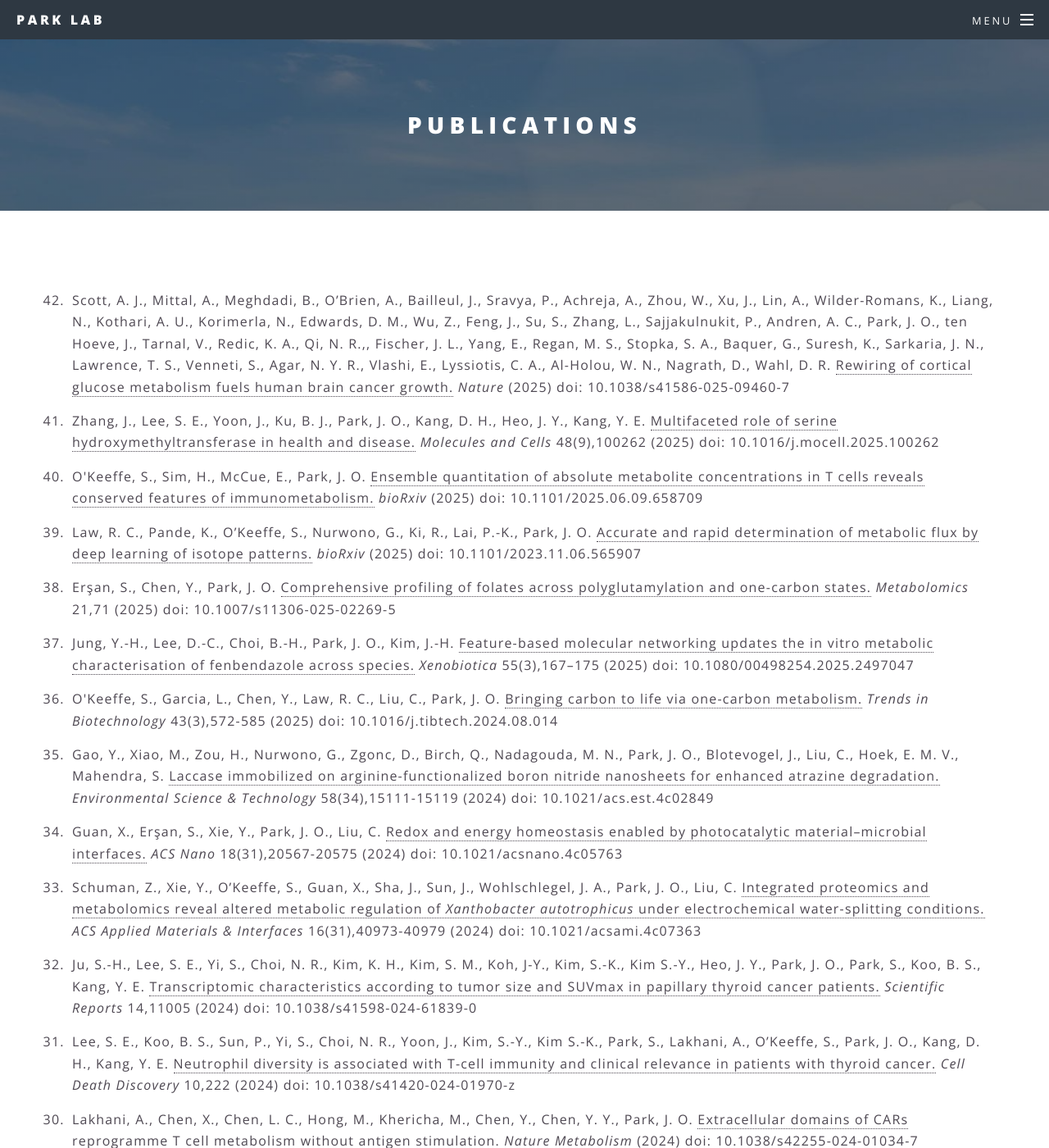
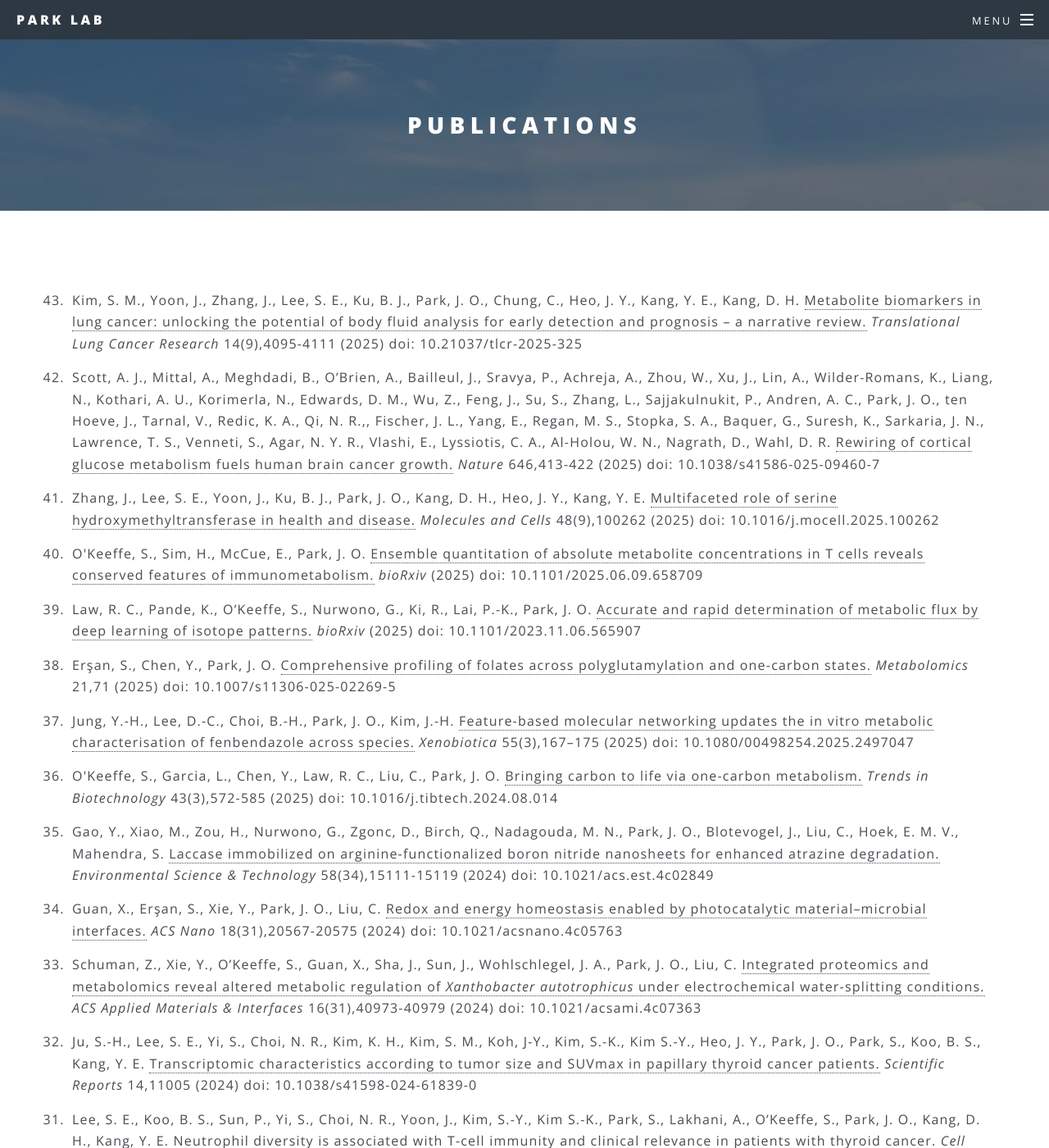
Before and after one commit to jopark/jopark.github.io, a Jekyll site: the page built from publications.html, in a window 1280 px wide and 1400 px high. Shown: the whole window at 82% size. Built offline with Jekyll 4.4.1, drawn with Linux system fonts in a browser that asks for light colours; some of the changed text lies outside the part shown.

Commit message:
update members and publications

```diff
--- a/publications.html
+++ b/publications.html
@@ -4,7 +4,8 @@ title: Publications
 ---
 
 <ol reversed class="ul2">
-<li>Scott, A. J., Mittal, A., Meghdadi, B., O’Brien, A., Bailleul, J., Sravya, P., Achreja, A., Zhou, W., Xu, J., Lin, A., Wilder-Romans, K., Liang, N., Kothari, A. U., Korimerla, N., Edwards, D. M., Wu, Z., Feng, J., Su, S., Zhang, L., Sajjakulnukit, P., Andren, A. C., Park, J. O., ten Hoeve, J., Tarnal, V., Redic, K. A., Qi, N. R.,, Fischer, J. L., Yang, E., Regan, M. S., Stopka, S. A., Baquer, G., Suresh, K., Sarkaria, J. N., Lawrence, T. S., Venneti, S., Agar, N. Y. R., Vlashi, E., Lyssiotis, C. A., Al-Holou, W. N., Nagrath, D., Wahl, D. R.  <a href="https://www.nature.com/articles/s41586-025-09460-7">Rewiring of cortical glucose metabolism fuels human brain cancer growth.</a> <i>Nature</i> (2025) doi: 10.1038/s41586-025-09460-7</li>
+<li>Kim, S. M., Yoon, J., Zhang, J., Lee, S. E., Ku, B. J., Park, J. O., Chung, C., Heo, J. Y., Kang, Y. E., Kang, D. H.  <a href="https://doi.org/10.21037/tlcr-2025-325">Metabolite biomarkers in lung cancer: unlocking the potential of body fluid analysis for early detection and prognosis – a narrative review.</a> <i>Translational Lung Cancer Research</i> 14(9),4095-4111 (2025) doi: 10.21037/tlcr-2025-325</li>
+<li>Scott, A. J., Mittal, A., Meghdadi, B., O’Brien, A., Bailleul, J., Sravya, P., Achreja, A., Zhou, W., Xu, J., Lin, A., Wilder-Romans, K., Liang, N., Kothari, A. U., Korimerla, N., Edwards, D. M., Wu, Z., Feng, J., Su, S., Zhang, L., Sajjakulnukit, P., Andren, A. C., Park, J. O., ten Hoeve, J., Tarnal, V., Redic, K. A., Qi, N. R.,, Fischer, J. L., Yang, E., Regan, M. S., Stopka, S. A., Baquer, G., Suresh, K., Sarkaria, J. N., Lawrence, T. S., Venneti, S., Agar, N. Y. R., Vlashi, E., Lyssiotis, C. A., Al-Holou, W. N., Nagrath, D., Wahl, D. R.  <a href="https://www.nature.com/articles/s41586-025-09460-7">Rewiring of cortical glucose metabolism fuels human brain cancer growth.</a> <i>Nature</i> 646,413-422 (2025) doi: 10.1038/s41586-025-09460-7</li>
 <li>Zhang, J., Lee, S. E., Yoon, J., Ku, B. J., Park, J. O., Kang, D. H., Heo, J. Y., Kang, Y. E.  <a href="https://doi.org/10.1016/j.mocell.2025.100262">Multifaceted role of serine hydroxymethyltransferase in health and disease.</a> <i>Molecules and Cells</i> 48(9),100262 (2025) doi: 10.1016/j.mocell.2025.100262</li>
 <li>O'Keeffe, S., Sim, H., McCue, E., Park, J. O.  <a href="https://www.biorxiv.org/content/10.1101/2025.06.09.658709v1">Ensemble quantitation of absolute metabolite concentrations in T cells reveals conserved features of immunometabolism.</a> <i>bioRxiv</i> (2025) doi: 10.1101/2025.06.09.658709</li>
 <li>Law, R. C., Pande, K., O’Keeffe, S., Nurwono, G., Ki, R., Lai, P.-K., Park, J. O.  <a href="https://doi.org/10.1101/2023.11.06.565907">Accurate and rapid determination of metabolic flux by deep learning of isotope patterns.</a> <i>bioRxiv</i> (2025) doi: 10.1101/2023.11.06.565907</li>
@@ -18,7 +19,7 @@ title: Publications
 <li>Lee, S. E., Koo, B. S., Sun, P., Yi, S., Choi, N. R., Yoon, J., Kim, S.-Y., Kim S.-K., Park, S., Lakhani, A., O’Keeffe, S., Park, J. O., Kang, D. H., Kang, Y. E.  <a href="https://doi.org/10.1038/s41420-024-01970-z">Neutrophil diversity is associated with T-cell immunity and clinical relevance in patients with thyroid cancer.</a> <i>Cell Death Discovery</i> 10,222 (2024) doi: 10.1038/s41420-024-01970-z</li>
 <li>Lakhani, A., Chen, X., Chen, L. C., Hong, M., Khericha, M., Chen, Y., Chen, Y. Y., Park, J. O.  <a href="https://doi.org/10.1038/s42255-024-01034-7">Extracellular domains of CARs reprogramme T cell metabolism without antigen stimulation.</a> <i>Nature Metabolism</i> (2024) doi: 10.1038/s42255-024-01034-7</li>
 <li>Law, R. C., Nurwono, G., Park, J. O.  <a href="https://doi.org/10.1038/s41589-023-01395-2">A parallel glycolysis provides a selective advantage through rapid growth acceleration.</a> <i>Nature Chemical Biology</i> 20(3),314-322 (2024) doi: 10.1038/s41589-023-01395-2</li>
-<li>Lee, S. E., Park, S., Yi, S., Choi, N. R., Lim, M. A., Chang, J. W., Won, H.-R., Kim, J. R., Ko, H. M., Chung, E.-J., Park, Y. J., Cho, S. W., Yu, H. W., Choi, J. Y., Yeo, M.-K., Yi, B., Yi, K., Lim, J., Koh, J.-Y., Lee, M. J., Heo, J. Y., Yoon, S. J., Kwon, S. W., Park, J.-L., Chu, I. S., Kim, J. M., Kim, S.-Y., Shan, Y., Liu, L., Hong, S.-A., Choi, D. W., Park, J. O., Ju, Y. S., Shong, M., Kim, S.-K., Koo, B. S., Kang, Y. E.  <a href="https://www.nature.com/articles/s41467-024-45366-0">Unraveling the role of the mitochondrial one-carbon pathway in undifferentiated thyroid cancer by multi-omics analyses.</a> <i>Nature Communications</i> 15:1163 (2024) doi: 10.1038/s41467-024-45366-0</li>
+<li>Lee, S. E., Park, S., Yi, S., Choi, N. R., Lim, M. A., Chang, J. W., Won, H.-R., Kim, J. R., Ko, H. M., Chung, E.-J., Park, Y. J., Cho, S. W., Yu, H. W., Choi, J. Y., Yeo, M.-K., Yi, B., Yi, K., Lim, J., Koh, J.-Y., Lee, M. J., Heo, J. Y., Yoon, S. J., Kwon, S. W., Park, J.-L., Chu, I. S., Kim, J. M., Kim, S.-Y., Shan, Y., Liu, L., Hong, S.-A., Choi, D. W., Park, J. O., Ju, Y. S., Shong, M., Kim, S.-K., Koo, B. S., Kang, Y. E.  <a href="https://www.nature.com/articles/s41467-024-45366-0">Unraveling the role of the mitochondrial one-carbon pathway in undifferentiated thyroid cancer by multi-omics analyses.</a> <i>Nature Communications</i> 15,1163 (2024) doi: 10.1038/s41467-024-45366-0</li>
 <li>Perez-Ramirez, C. A., Nakano, H., Law, R. C., Matulionis, N., Thompson, J., Pfeiffer, A., Park, J. O., Nakano, A., Christofk, H. R.  <a href="https://authors.elsevier.com/sd/article/S0092-8674(23)01228-X">Atlas of fetal metabolism during mid-to-late gestation and diabetic pregnancy.</a> <i>Cell</i> 187,204-215 (2024) doi: 10.1016/j.cell.2023.11.011</li>
 <li>Lakhani, A., Kang, D. H., Kang, Y. E., Park, J. O.  <a href="https://doi.org/10.3803/EnM.2023.1814">Toward systems-level metabolic analysis in endocrine disorders and cancer.</a> <i>Endocrinology and Metabolism</i> 38(6),619-630 (2023) doi: 10.3803/EnM.2023.1814</li>
 <li>Xie, Y., Erşan, S., Guan, X., Wang, J., Sha, J., Xu, S., Wohlschlegel, J. A., Park, J. O., Liu, C.  <a href="https://doi.org/10.1073/pnas.2308373120">Unexpected metabolic rewiring of CO<sub>2</sub> fixation in H<sub>2</sub>-mediated materials–biology hybrids.</a> <i>Proceedings of the National Academy of Sciences</i> 120(42),e2308373120 (2023) doi: 10.1073/pnas.2308373120</li>
```
Also changed, not shown: members.html (+50 -10 lines), images/ppl/az.jpg (added), images/ppl/kc.jpg (added), 2 other files.
